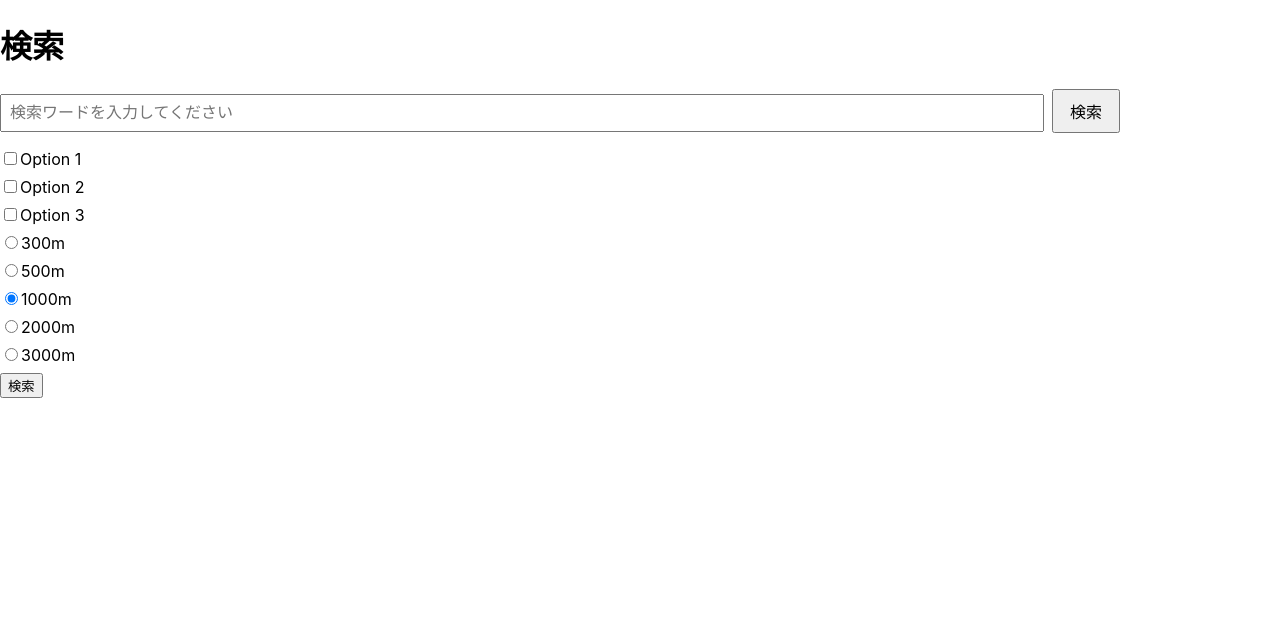
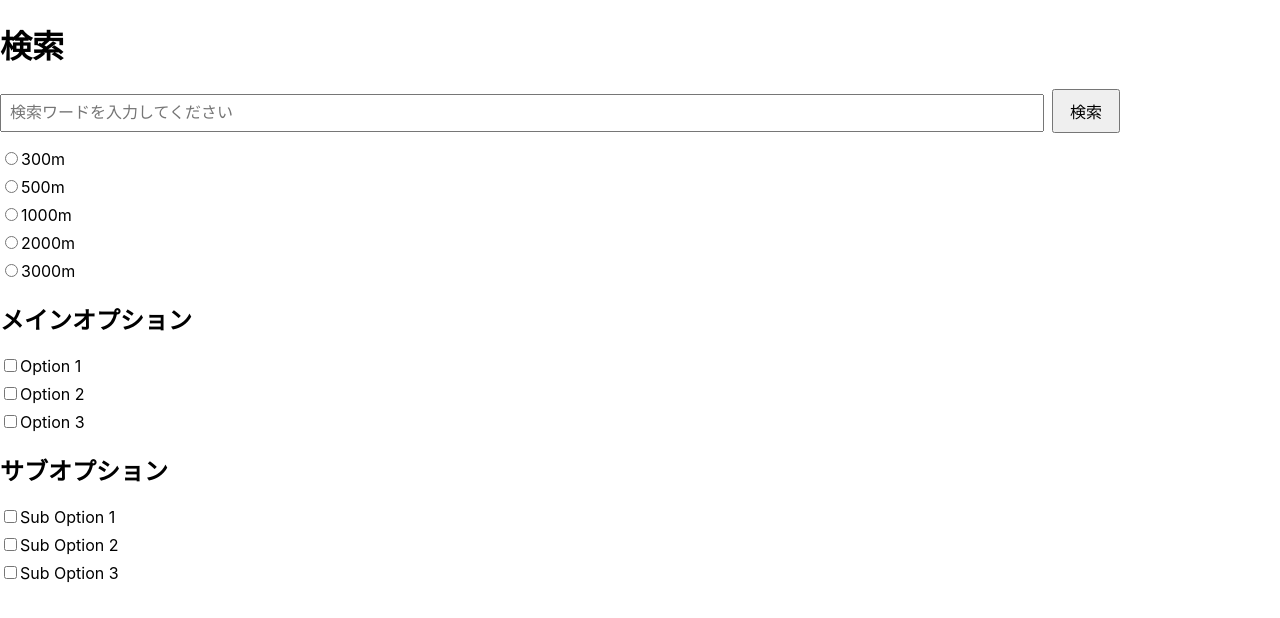
Before and after one commit to muratamizuki/fenrir, a React (Create React App) app in the folder frontend/: page / in a window 1280 px wide. Shown: the top 618 px of the page. Built offline with nearby package versions, Linux system fonts and the light colour scheme.

Commit message:
検索画面の機能完成
stylはまだもっと見やすくしたい

```diff
--- a/frontend/src/components/SearchInput.jsx
+++ b/frontend/src/components/SearchInput.jsx
@@ -9,7 +9,7 @@ const SearchInput = ({ placeholder = "検索ワードを入力してください
 
   const handleSearch = () => {
     if (onSearch) {
-      onSearch(inputValue); // 親コンポーネントに入力値を渡す
+      onSearch(inputValue); // 検索ワードわたす
     }
   };
 
--- a/frontend/src/components/SubmitButton.jsx
+++ b/frontend/src/components/SubmitButton.jsx
@@ -1,5 +1,5 @@
 import React from "react";
-
+// 使わなくなっちゃったボタンコンポーネントのことを忘れないように残しておくお前は俺の記憶に残り続けるよ
 const SubmitButton = ({ onSubmit }) => (
   <button onClick={onSubmit}>検索</button>
 );
--- a/frontend/src/pages/Homepage.jsx
+++ b/frontend/src/pages/Homepage.jsx
@@ -1,55 +1,60 @@
 import React, { useState } from "react";
 import CheckboxGroup from "../components/CheckboxGroup";
-import SubmitButton from "../components/SubmitButton";
 import DistanceSelector from "../components/DistanceSelector";
 import SearchInput from "../components/SearchInput";
 // jsはインデントがspace2つが多いらしいややこい、終わってから変えるかも
+
+// チェックボックスのオプション　こーどがすごいことになるからどうにかしたい
+const options = {
+    main: [
+        { value: "option1", label: "Option 1" },
+        { value: "option2", label: "Option 2" },
+        { value: "option3", label: "Option 3" },
+    ],
+    // さぶオプション　上に同じ
+    sub: [
+        { value: "suboption1", label: "Sub Option 1" },
+        { value: "suboption2", label: "Sub Option 2" },
+        { value: "suboption3", label: "Sub Option 3" },
+    ],
+};
+
+// チェックボックスの状態管理
+const initializeStates = (options) =>
+    options.reduce((acc, option) => {
+    acc[option.value] = false;
+    return acc;
+    }, {});
+
 const ParentComponent = () => {
     const [searchKeyword, setSearchKeyword] = useState("");
+    // 初期値は1000m
+    const [selectedDistance, setSelectedDistance] = useState("range:3");
+    const [checkedMainStates, setCheckedMainStates] = useState(
+      initializeStates(options.main)
+    );
+    const [checkedSubStates, setCheckedSubStates] = useState(
+      initializeStates(options.sub)
+    );
+
 
     // 検索ワードの変更
     const handleSearch = (keyword) => {
       console.log("検索ワード:", keyword);
       setSearchKeyword(keyword);
-    };
-
-    // 距離用のオプション
-    const options = [
-      { value: "range:1", label: "300m" },
-      { value: "range:2", label: "500m" },
-      { value: "range:3", label: "1000m" },
-      { value: "range:4", label: "2000m" },
-      { value: "range:5", label: "3000m" },
-    ];
-
-    // チェックボックスのオプション
-    const checkboxOptions = [
-      { value: "option1", label: "Option 1" },
-      { value: "option2", label: "Option 2" },
-      { value: "option3", label: "Option 3" },
-    ];
-
-    // チェックボックスの状態管理
-    const [checkedStates, setCheckedStates] = useState(
-      checkboxOptions.reduce((acc, option) => {
-        acc[option.value] = false;
-        return acc;
-      }, {})
-    );
-
-    // 初期値は1000m
-    const [selectedDistance, setSelectedDistance] = useState("range:3");
-
-    // チェックボックスが変わった時
-    const handleCheckboxChange = (value) => {
-      setCheckedStates((prev) => ({ ...prev, [value]: !prev[value] }));
+      handleSubmit(keyword); // 送信
     };
 
     // 距離が変わった時に更新
     const handleDistanceChange = (selectedValue) => {
-      setSelectedDistance(selectedValue);
-      console.log("選択された距離 (value):", selectedValue);
-    };
+        setSelectedDistance(selectedValue);
+        console.log("選択された距離 (value):", selectedValue);
+        };
+
+    // チェックボックスが変わった時
+    const handleCheckboxChange = (setState) => (value) => {
+        setState((prev) => ({ ...prev, [value]: !prev[value] }));
+        };
 
     // Geolocationで現在位置を取得
     const getCurrentPosition = () => {
@@ -78,19 +83,27 @@ const ParentComponent = () => {
         // 現在位置を取得
         const position = await getCurrentPosition();
 
-        // チェックされた項目を抽出
-        const checkedLabels = checkboxOptions
-          .filter((option) => checkedStates[option.value])
-          .map((option) => option.label);
-
-        const payload = {
-          selectedLabels: checkedLabels,
-          distanceValue: selectedDistance,
-          latitude: position.latitude,
-          longitude: position.longitude,
-          searchKeyword, // 検索ワードを追加
+        // 送信データ
+        let payload = {
+          lat: position.latitude,
+          lng: position.longitude,
+          range: selectedDistance,
+          keyword: searchKeyword, // キーワードも入れた
         };
 
+        // チェックされたオプションをペイロードに追加
+        const mergeCheckedOptions = (states) =>
+          Object.entries(states)
+            .filter(([_, checked]) => checked)
+            .reduce((acc, [key]) => {
+              acc[key] = 1;
+              return acc;
+          }, {});
+        payload = {
+          ...payload,
+          ...mergeCheckedOptions(checkedMainStates),
+          ...mergeCheckedOptions(checkedSubStates),
+        };
         console.log("送信データ:", payload);
 
         const response = await fetch("http://localhost:8000/search/hotpepper-restaurants", {
@@ -100,32 +113,46 @@ const ParentComponent = () => {
           },
           body: JSON.stringify(payload),
         });
+
         if (response.ok) {
           const data = await response.json();
-          console.log("バックエンドからの応答:", data);
+          console.log("応答", data);
         } else {
-          console.error("送信に失敗しました");
+          console.error("送信に失敗", payload);
         }
       } catch (error) {
-        console.error("エラーが発生しました:", error);
+        console.error("エラー", error);
       }
     };
 
     return (
       <div>
         <h1>検索</h1>
-        <SearchInput onSearch={handleSearch} /> {/* 検索入力スペースを追加 */}
-        <CheckboxGroup
-          options={checkboxOptions}
-          checkedStates={checkedStates}
-          onChange={handleCheckboxChange}
-        />
+        <SearchInput onSearch={handleSearch} />
         <DistanceSelector
-          options={options}
+          options={[
+            { value: "1", label: "300m" },
+            { value: "2", label: "500m" },
+            { value: "3", label: "1000m" },
+            { value: "4", label: "2000m" },
+            { value: "5", label: "3000m" },
+          ]}
           selectedValue={selectedDistance}
           onChange={handleDistanceChange}
         />
-        <SubmitButton onSubmit={handleSubmit} />
+
+        <h2>メインオプション</h2>
+      <CheckboxGroup
+        options={options.main}
+        checkedStates={checkedMainStates}
+        onChange={handleCheckboxChange(setCheckedMainStates)}
+      />
+      <h2>サブオプション</h2>
+      <CheckboxGroup
+        options={options.sub}
+        checkedStates={checkedSubStates}
+        onChange={handleCheckboxChange(setCheckedSubStates)}
+      />
       </div>
     );
   };
```
